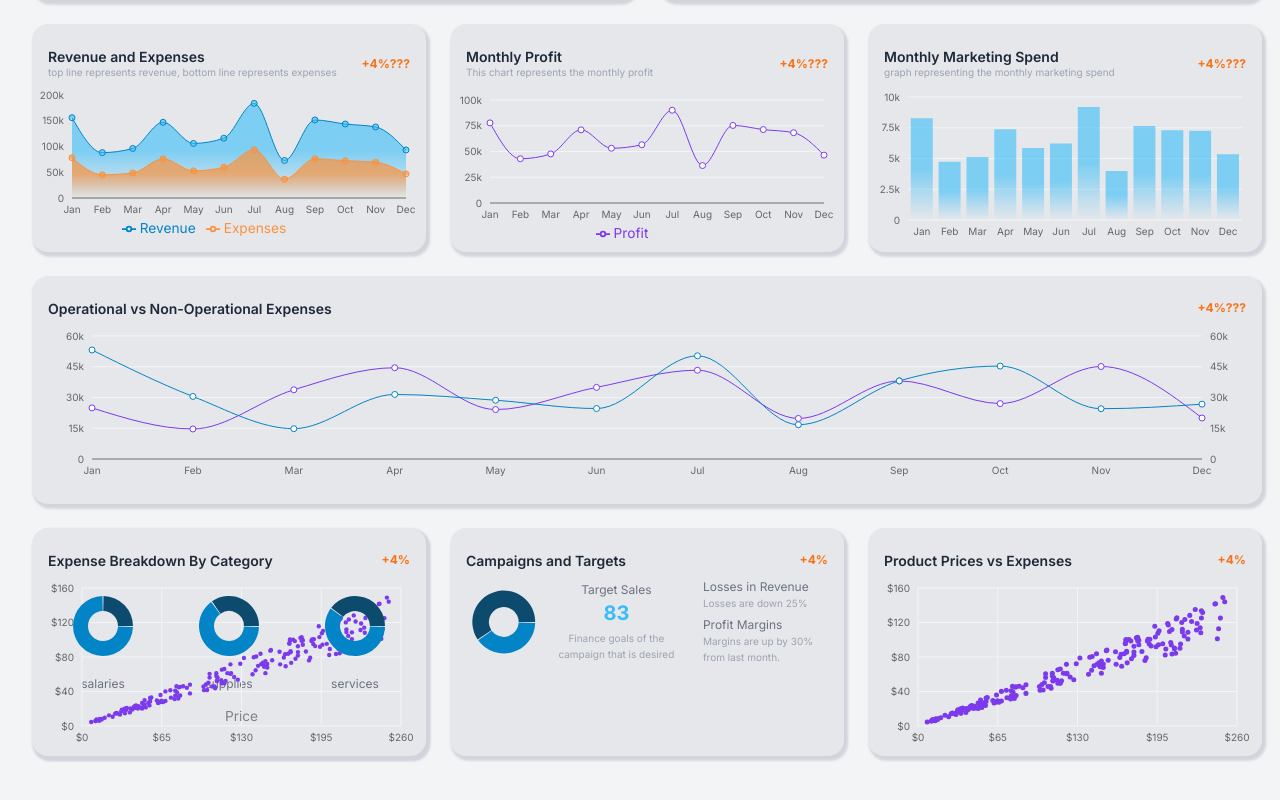
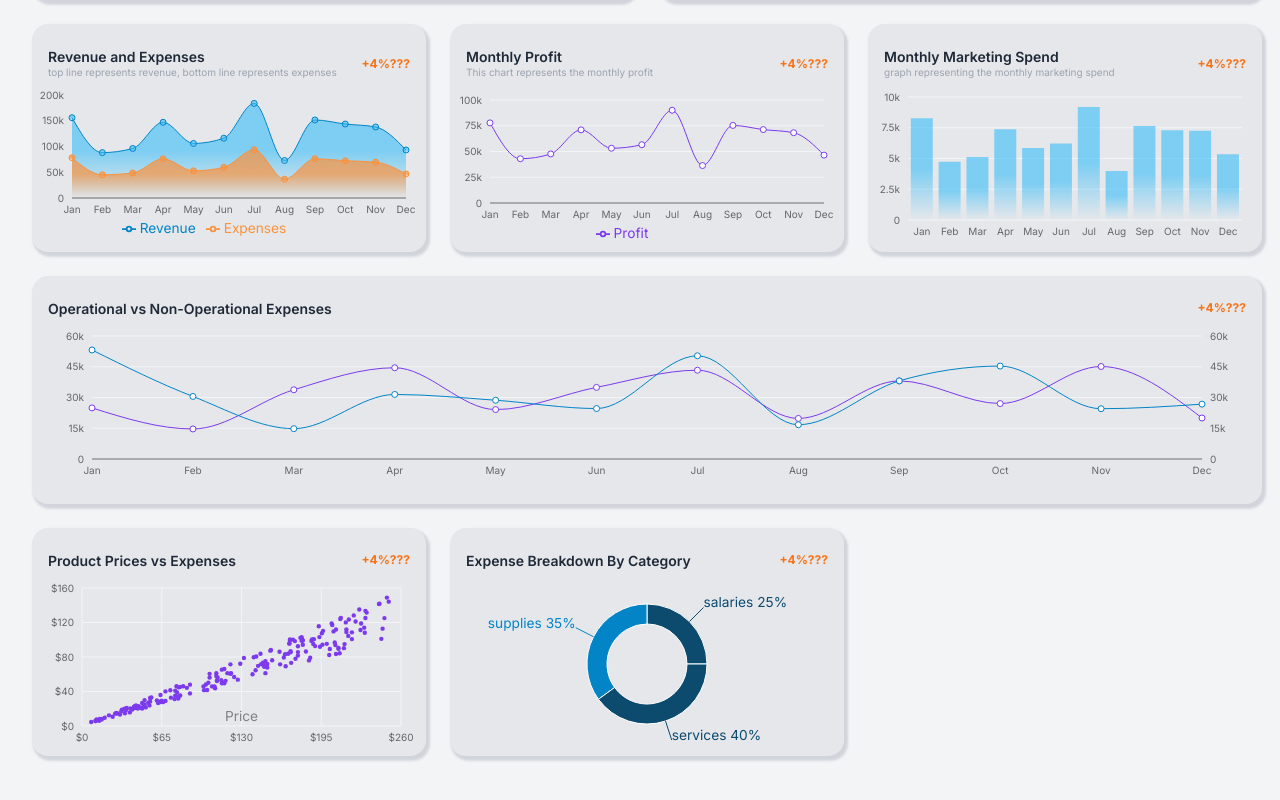
Before and after one commit to tarik310/demo-finance-app, a React (Vite) app: page / in a window 1280 px wide. Shown: the part 376-1176 px from the top of the page. Built offline with nearby package versions, Linux system fonts and the light colour scheme.

Commit message:
refactor Row4 component: simplify pie chart data handling, remove unused product data logic, and enhance layout for better clarity

```diff
--- a/src/scenes/dashboard/Row4.tsx
+++ b/src/scenes/dashboard/Row4.tsx
@@ -1,171 +1,49 @@
 import BoxHeader from "@/components/BoxHeader";
 import DashboardBox from "@/components/DashboardBox";
-import FlexBetween from "@/components/FlexBetween";
-import { useGetKpisQuery, useGetProductsQuery } from "@/state/api";
-import { Box, Typography, useTheme } from "@mui/material";
+import { useGetKpisQuery } from "@/state/api";
+import { Box, useTheme } from "@mui/material";
 import React, { useMemo } from "react";
-import {
-  CartesianGrid,
-  Cell,
-  Pie,
-  PieChart,
-  ResponsiveContainer,
-  Scatter,
-  ScatterChart,
-  Tooltip,
-  XAxis,
-  YAxis,
-  ZAxis,
-} from "recharts";
+import { Cell, Pie, PieChart } from "recharts";
 
-const pieData = [
-  { name: "Group A", value: 600 },
-  { name: "Group B", value: 400 },
-];
 const Row4 = () => {
   const { palette } = useTheme();
   const pieColors = [palette.primary[800], palette.primary[500]];
   const { data: kpiData } = useGetKpisQuery();
-  const { data: productData } = useGetProductsQuery();
   const pieChartData = useMemo(() => {
-    if (kpiData) {
-      const totalExpenses = kpiData[0].totalExpenses;
-      return Object.entries(kpiData[0].expensesByCategory).map(([key, value]) => {
-        return [
-          {
-            name: key,
-            value: value,
-          },
-          {
-            name: `${key} of Total`,
-            value: totalExpenses - value,
-          },
-        ];
-      });
-    }
+    if (!kpiData) return [];
+    return Object.entries(kpiData[0]?.expensesByCategory || {}).map(([key, value]) => ({
+      name: key,
+      value,
+    }));
   }, [kpiData]);
-  const productExpenseData = useMemo(() => {
-    return (
-      productData &&
-      productData.map(({ _id, price, expense }) => {
-        return {
-          id: _id,
-          price: price,
-          expense: expense,
-        };
-      })
-    );
-  }, [productData]);
+
   return (
     <>
-      <DashboardBox gridArea="g">
-        <BoxHeader title="Expense Breakdown By Category" sideText="+4%" />
-        <FlexBetween mt="0.5rem" gap="0.5rem" p="0 1rem" textAlign="center">
-          {pieChartData?.map((data, i) => (
-            <Box key={`${data[0].name}-${i}`}>
-              <PieChart width={110} height={100}>
-                <Pie
-                  stroke="none"
-                  data={data}
-                  innerRadius={15}
-                  outerRadius={30}
-                  paddingAngle={2}
-                  dataKey="value"
-                >
-                  {data.map((entry, index) => (
-                    <Cell key={`cell-${index}`} fill={pieColors[index]} />
-                  ))}
-                </Pie>
-              </PieChart>
-              <Typography variant="h5">{data[0].name}</Typography>
-            </Box>
-          ))}
-        </FlexBetween>
-      </DashboardBox>
       <DashboardBox gridArea="h">
-        <BoxHeader title="Campaigns and Targets" sideText="+4%" />
-        <FlexBetween mt="0.25rem" gap="1.5rem" pr="1rem">
-          <PieChart
-            width={110}
-            height={100}
-            margin={{
-              top: 0,
-              right: -10,
-              left: 10,
-              bottom: 0,
-            }}
-          >
+        <BoxHeader title="Expense Breakdown By Category" sideText="+4%???" />
+        <Box
+          sx={{
+            display: "flex",
+            justifyContent: "center",
+            alignItems: "center",
+            paddingTop: "1rem",
+          }}
+        >
+          <PieChart width={380} height={160}>
             <Pie
-              stroke="none"
-              data={pieData}
-              innerRadius={18}
-              outerRadius={38}
-              paddingAngle={2}
+              data={pieChartData}
+              innerRadius={40}
+              outerRadius={60}
+              fill={palette.primary[500]}
               dataKey="value"
+              label={({ name, percent }) => `${name} ${(percent * 100).toFixed(0)}%`}
             >
-              {pieData.map((entry, index) => (
-                <Cell key={`cell-${index}`} fill={pieColors[index]} />
+              {pieChartData.map((entry, index) => (
+                <Cell key={`cell-${index}`} fill={pieColors[index % pieColors.length]} />
               ))}
             </Pie>
           </PieChart>
-          <Box ml="-0.7rem" flexBasis="40%" textAlign="center">
-            <Typography variant="h5">Target Sales</Typography>
-            <Typography m="0.3rem 0" variant="h3" color={palette.primary[300]}>
-              83
-            </Typography>
-            <Typography variant="h6">
-              Finance goals of the campaign that is desired
-            </Typography>
-          </Box>
-          <Box flexBasis="40%">
-            <Typography variant="h5">Losses in Revenue</Typography>
-            <Typography variant="h6">Losses are down 25%</Typography>
-            <Typography mt="0.4rem" variant="h5">
-              Profit Margins
-            </Typography>
-            <Typography variant="h6">Margins are up by 30% from last month.</Typography>
-          </Box>
-        </FlexBetween>
-      </DashboardBox>
-      <DashboardBox gridArea="i">
-        <BoxHeader title="Product Prices vs Expenses" sideText="+4%" />
-        <ResponsiveContainer width="100%" height="100%">
-          <ScatterChart
-            margin={{
-              top: 20,
-              right: 25,
-              bottom: 40,
-              left: -10,
-            }}
-          >
-            <CartesianGrid stroke={palette.grey[800]} />
-            <XAxis
-              type="number"
-              dataKey="price"
-              name="price"
-              axisLine={false}
-              tickLine={false}
-              style={{ fontSize: "10px" }}
-              tickFormatter={(v) => `$${v}`}
-            />
-            <YAxis
-              type="number"
-              dataKey="expense"
-              name="expense"
-              axisLine={false}
-              tickLine={false}
-              style={{ fontSize: "10px" }}
-              tickFormatter={(v) => `$${v}`}
-            />
-            <ZAxis type="number" range={[20]} />
-            <Tooltip formatter={(v) => `$${v}`} />
-            <Scatter
-              name="Product Expense Ratio"
-              data={productExpenseData}
-              fill={palette.tertiary[500]}
-            />
-          </ScatterChart>
-        </ResponsiveContainer>
+        </Box>
       </DashboardBox>
     </>
   );
```
